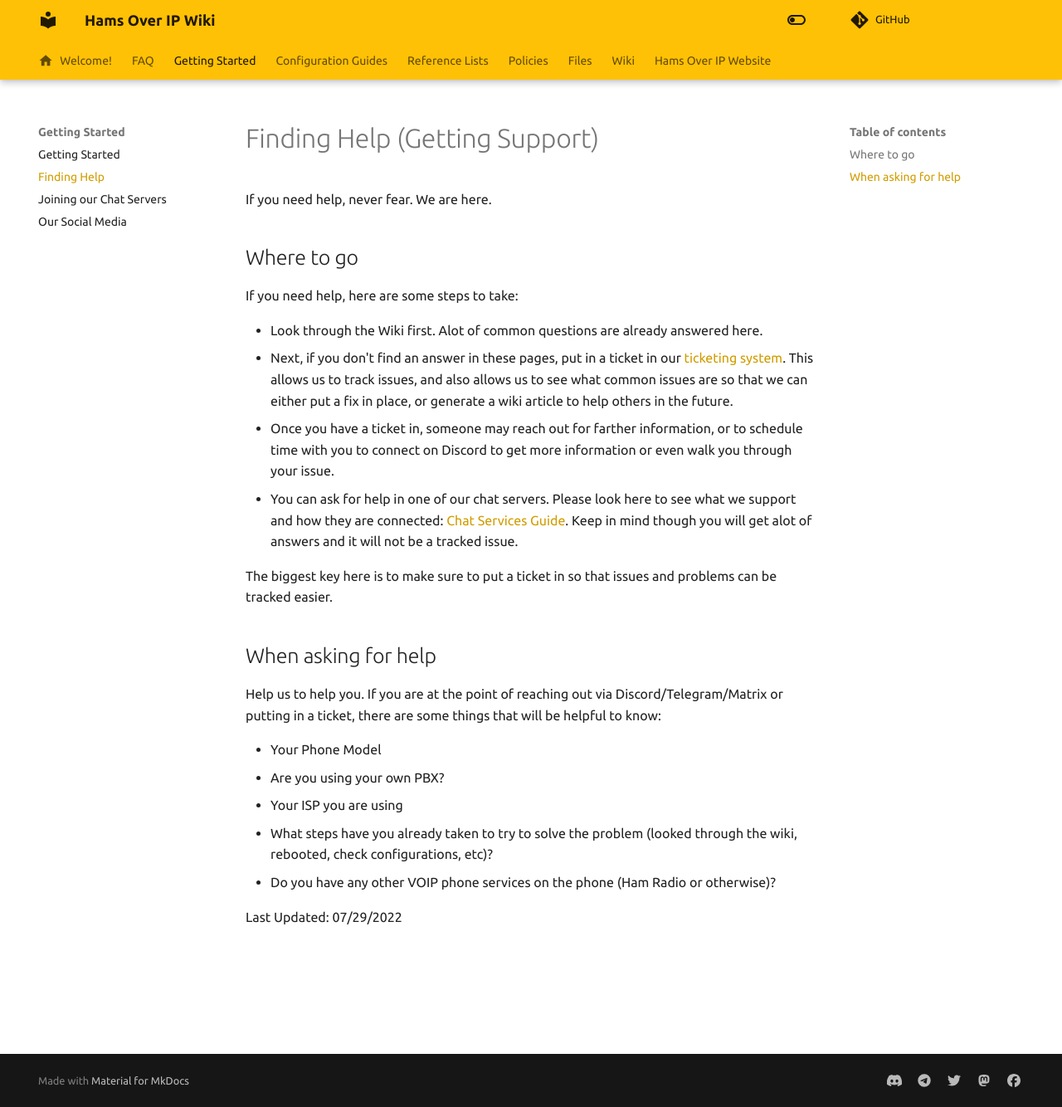
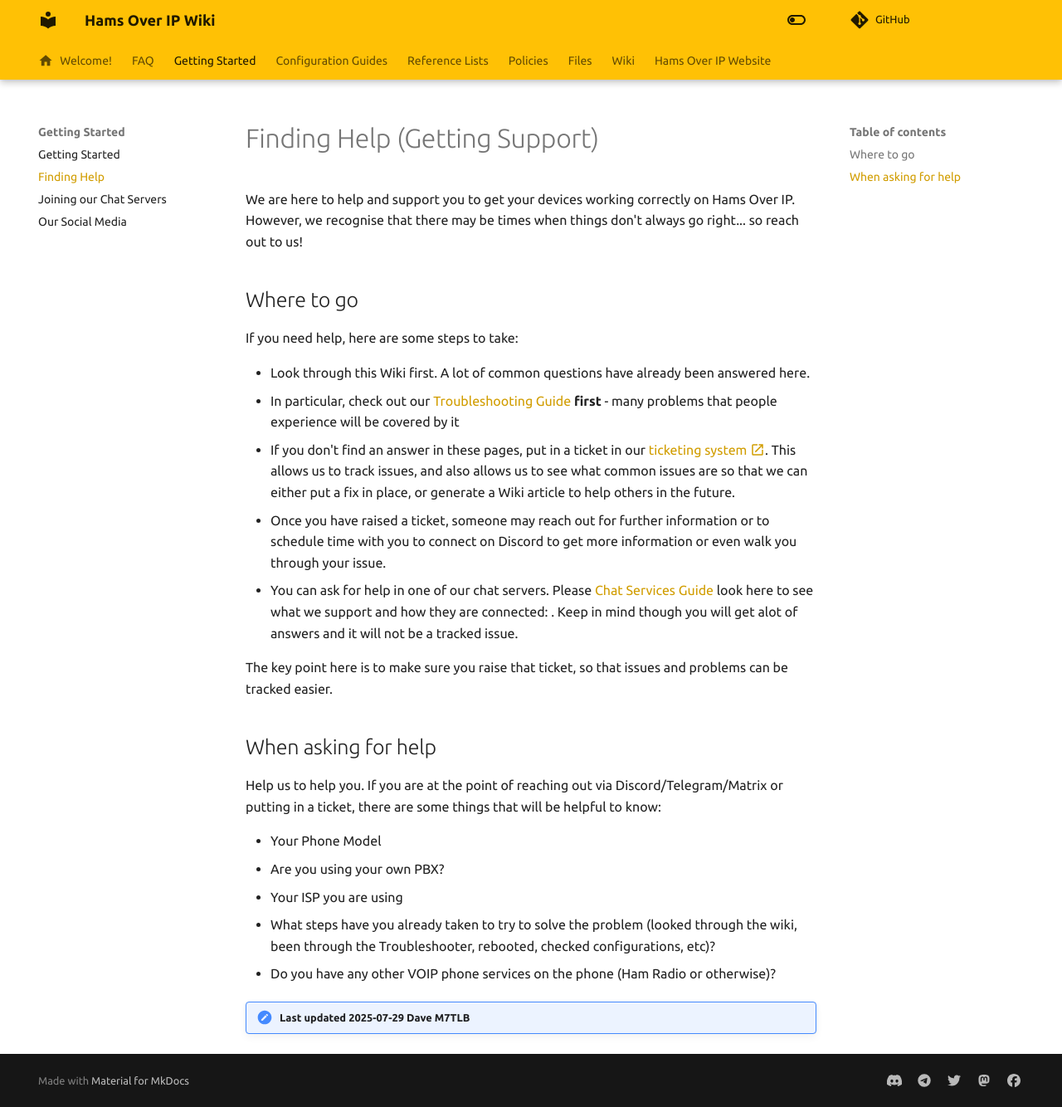
Before and after one commit to hamsoverip/wiki, an MkDocs documentation site: the page built from docs/guides/user/support.md, in a window 1280 px wide and 1334 px high. Shown: the whole window at 83% size. Built offline with MkDocs 1.6.1 and Material for MkDocs 9.7.7, drawn with Linux system fonts in a browser that asks for light colours; comment, search, counter and statistics services are not loaded.

```diff
--- a/docs/guides/user/support.md
+++ b/docs/guides/user/support.md
@@ -1,26 +1,27 @@
 # Finding Help (Getting Support)
 
-If you need help, never fear. We are here.
+We are here to help and support you to get your devices working correctly on Hams Over IP.  However, we recognise that there may be times when things don't always go right... so reach out to us!
 
 ## Where to go
 
 If you need help, here are some steps to take:
 
-* Look through the Wiki first. Alot of common questions are already answered here.
-* Next, if you don't find an answer in these pages, put in a ticket in our [ticketing system](https://helpdesk.hamsoverip.com/osticket/). This allows us to track issues, and also allows us to see what common issues are so that we can either put a fix in place, or generate a wiki article to help others in the future.
-* Once you have a ticket in, someone may reach out for farther information, or to schedule time with you to connect on Discord to get more information or even walk you through your issue.
-* You can ask for help in one of our chat servers. Please look here to see what we support and how they are connected: [Chat Services Guide](./chat-services.md). Keep in mind though you will get alot of answers and it will not be a tracked issue.
+* Look through this Wiki first. A lot of common questions have already been answered here.
+* In particular, check out our [Troubleshooting Guide](../troubleshooting.md) **first** - many problems that people experience will be covered by it
+* If you don't find an answer in these pages, put in a ticket in our [ticketing system :material-open-in-new:](https://helpdesk.hamsoverip.com/osticket/).  This allows us to track issues, and also allows us to see what common issues are so that we can either put a fix in place, or generate a Wiki article to help others in the future.
+* Once you have raised a ticket, someone may reach out for further information or to schedule time with you to connect on Discord to get more information or even walk you through your issue.
+* You can ask for help in one of our chat servers. Please [Chat Services Guide](./chat-services.md) look here to see what we support and how they are connected: . Keep in mind though you will get alot of answers and it will not be a tracked issue.
 
-The biggest key here is to make sure to put a ticket in so that issues and problems can be tracked easier.
+The key point here is to make sure you raise that ticket, so that issues and problems can be tracked easier.
 
 ## When asking for help
 
-Help us to help you. If you are at the point of reaching out via Discord/Telegram/Matrix or putting in a ticket, there are some things that will be helpful to know:
+Help us to help you.  If you are at the point of reaching out via Discord/Telegram/Matrix or putting in a ticket, there are some things that will be helpful to know:
 
 * Your Phone Model
 * Are you using your own PBX?
 * Your ISP you are using
-* What steps have you already taken to try to solve the problem (looked through the wiki, rebooted, check configurations, etc)?
+* What steps have you already taken to try to solve the problem (looked through the wiki, been through the Troubleshooter, rebooted, checked configurations, etc)?
 * Do you have any other VOIP phone services on the phone (Ham Radio or otherwise)?
 
-Last Updated: 07/29/2022
+!!! note "Last updated 2025-07-29 Dave M7TLB"
```
Also changed, not shown: docs/guides/index.md (+2 -1 lines), docs/guides/user/getting-started.md (+8 -8 lines).
